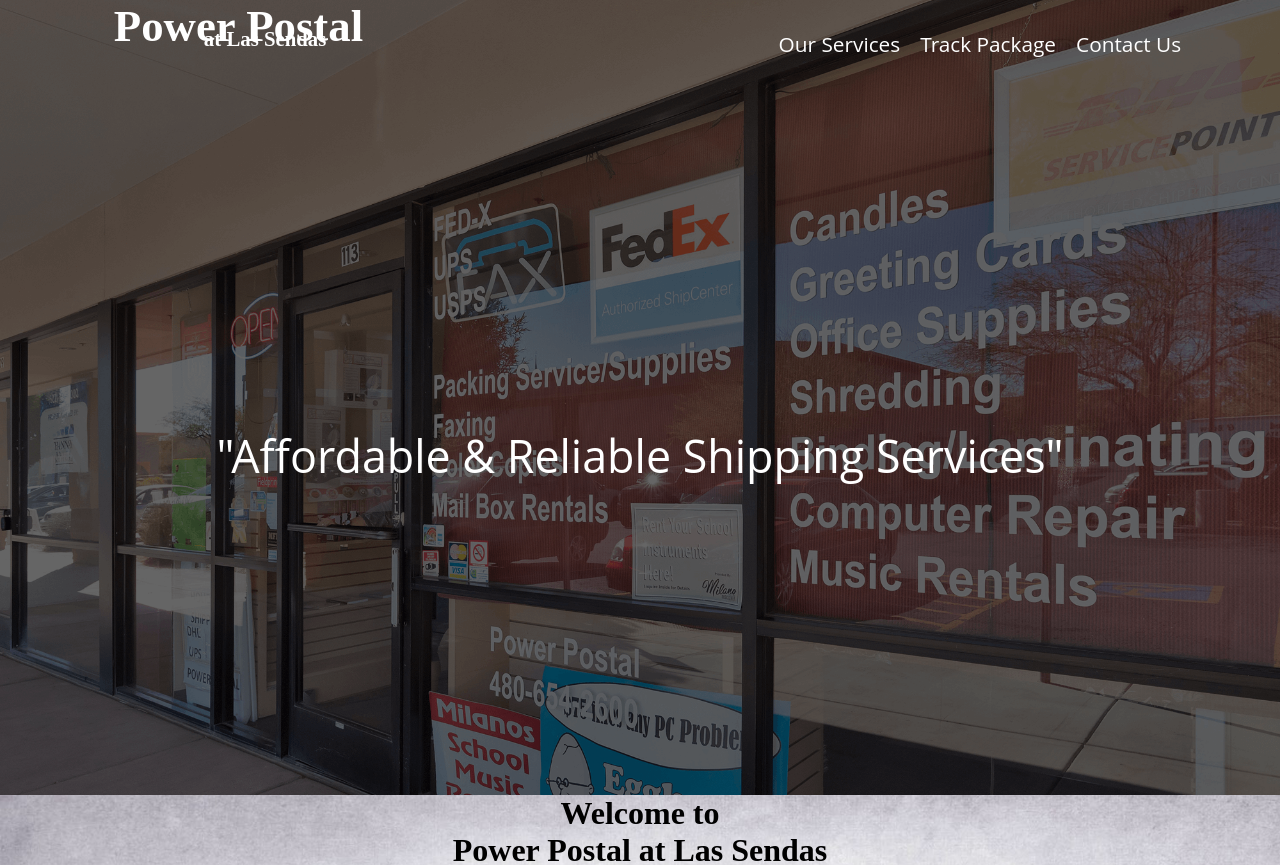
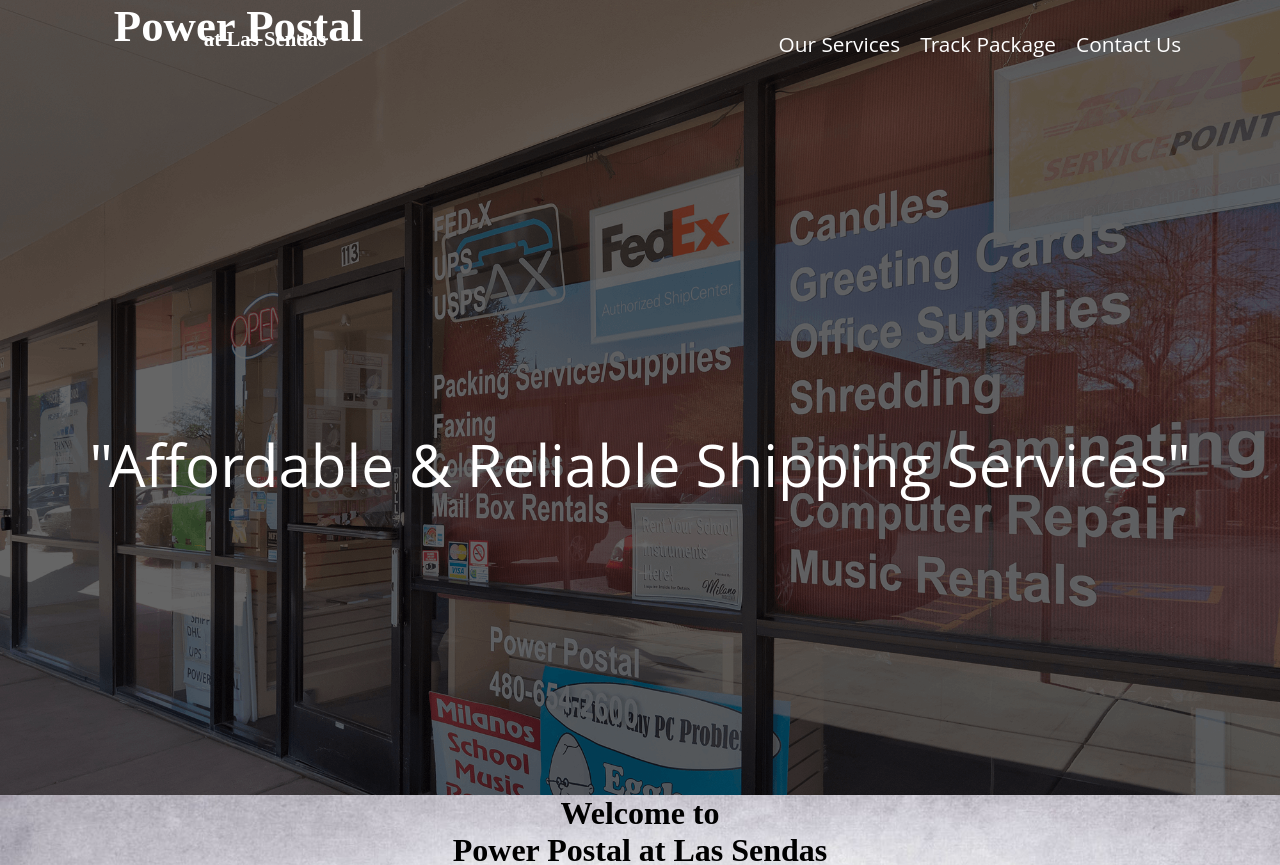
Before and after one commit to BlaineA97/ProgressivePowerPostal, a React (Create React App) app: page / in a window 1280 px wide. Shown: the top 865 px of the page. Built offline with nearby package versions, Linux system fonts and the light colour scheme.

Commit message:
updated background text

```diff
--- a/src/components/Header.css
+++ b/src/components/Header.css
@@ -36,3 +36,7 @@
   justify-content: space-around;
   vertical-align: middle;
 }
+.Header-background-text {
+  text-align: center;
+  font-size: 1.3em;
+}
--- a/src/components/Header.js
+++ b/src/components/Header.js
@@ -14,13 +14,13 @@
   }
 
   imageTextOne() {
-    return(<p>"Affordable & Reliable Shipping Services"</p>)
+    return(<p className="Header-background-text">"Affordable & Reliable Shipping Services"</p>)
   }
   imageTextTwo() {
-    return(<p>"Candles, Greeting Cards & Office Supplies"</p>)
+    return(<p className="Header-background-text">"Candles, Greeting Cards & Office Supplies"</p>)
   }
   imageTextThree() {
-    return(<p>"Packing Services & Supplies"</p>)
+    return(<p className="Header-background-text">"Packing Services & Supplies"</p>)
   }
 
 // Alternates Header background images when clicked
@@ -45,7 +45,7 @@
 
 // Clicks "onClick" every 5 seconds to change the background picture automatically
   componentDidMount() {
-    this.state.backgroundSelection = setInterval(this.onClick, 3000);
+    this.state.backgroundSelection = setInterval(this.onClick, 5000);
   }
 
   render() {
```
